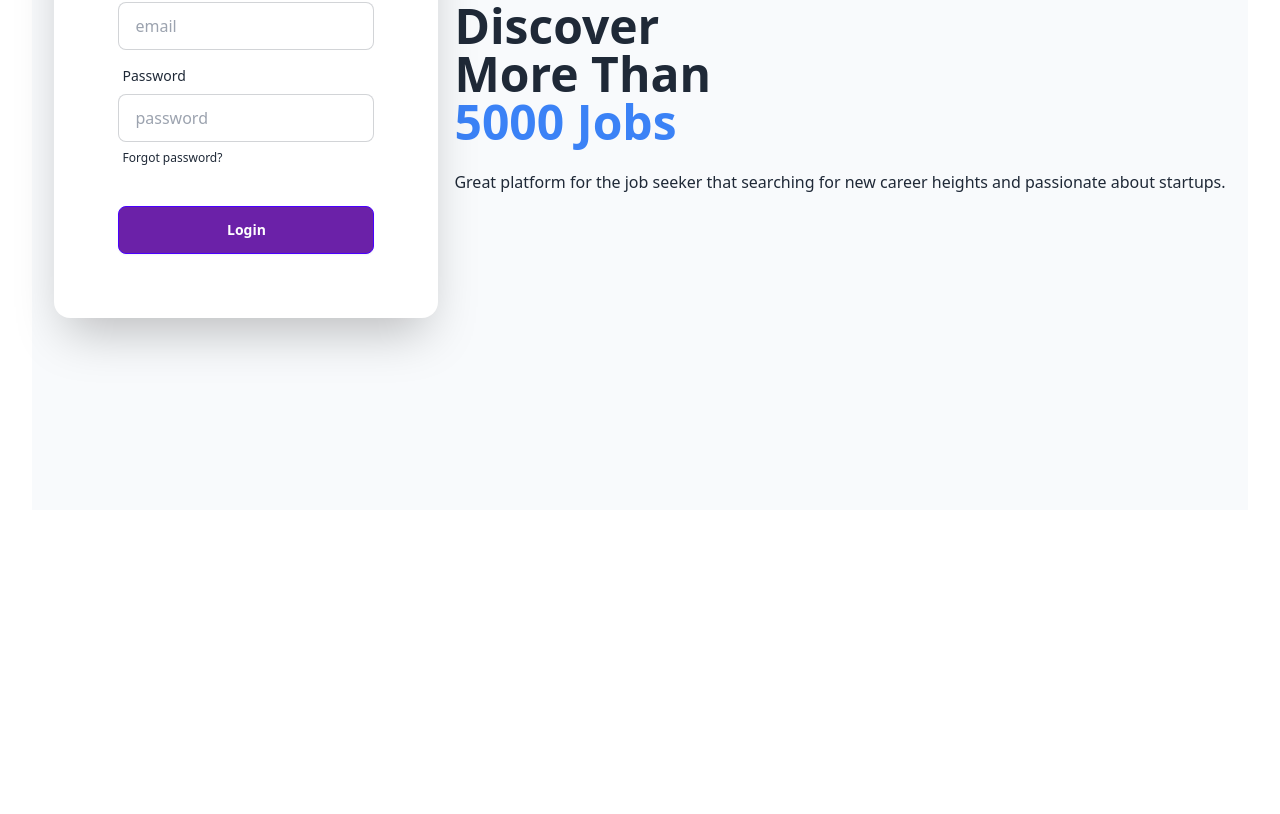
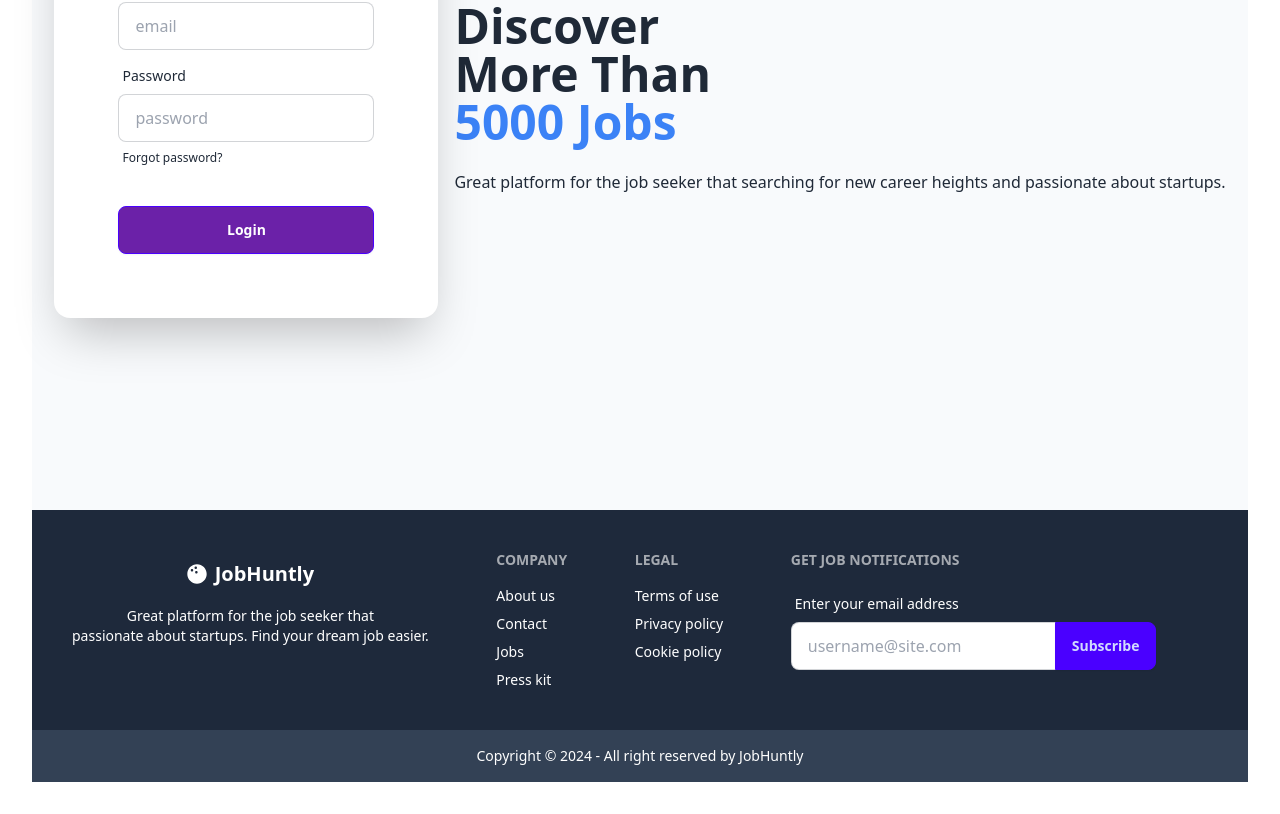
Before and after one commit to chand-stack/job-seeking, a React (Vite) app: page / in a window 1280 px wide. Shown: the part 390-1204 px from the top of the page. Before the commit the page ends 932 px from the top, so only its background shows below. Built offline with nearby package versions, Linux system fonts and the light colour scheme.

Commit message:
Chore: footer added

```diff
--- a/src/Components/Pages/Home/Home.jsx
+++ b/src/Components/Pages/Home/Home.jsx
@@ -5,7 +5,7 @@ import { Banner } from '../../Shared/Banner'
 export const Home = () => {
   return (
     <div>
-        <Nav/>
+
         <Banner/>
     </div>
   )
--- /dev/null
+++ b/src/Components/Shared/Footer.jsx
@@ -0,0 +1,48 @@
+import React from 'react'
+import { FaBowlingBall } from 'react-icons/fa'
+
+export const Footer = () => {
+  return (
+    <div className=' w-full'><footer className="footer p-10 bg-slate-800 text-white">
+    <nav>
+      <div>
+      <h1 className="btn btn-ghost text-xl font-bold">
+        <FaBowlingBall className='text-white'/>
+        JobHuntly</h1>
+        <h1 className='py-2'>Great platform for the job seeker that <br /> passionate about startups. Find your dream job easier.</h1>
+      </div>
+    </nav>
+    <nav>
+      <h6 className="footer-title">Company</h6>
+      <a className="link link-hover">About us</a>
+      <a className="link link-hover">Contact</a>
+      <a className="link link-hover">Jobs</a>
+      <a className="link link-hover">Press kit</a>
+    </nav>
+    <nav>
+      <h6 className="footer-title">Legal</h6>
+      <a className="link link-hover">Terms of use</a>
+      <a className="link link-hover">Privacy policy</a>
+      <a className="link link-hover">Cookie policy</a>
+    </nav>
+    <form>
+      <h6 className="footer-title">Get job notifications</h6>
+      <fieldset className="form-control w-80">
+        <label className="label">
+          <span className="label-text text-white">Enter your email address</span>
+        </label>
+        <div className="join">
+          <input type="text" placeholder="username@site.com" className="input input-bordered join-item" />
+          <button className="btn btn-primary join-item">Subscribe</button>
+        </div>
+      </fieldset>
+    </form>
+  </footer>
+  <footer className="footer footer-center p-4 bg-slate-700 text-white">
+  <aside>
+    <p>Copyright © 2024 - All right reserved by JobHuntly</p>
+  </aside>
+</footer>
+  </div>
+  )
+}
--- a/src/MainLayout/Root.jsx
+++ b/src/MainLayout/Root.jsx
@@ -1,8 +1,14 @@
 import React from 'react'
 import { Outlet } from 'react-router-dom'
+import { Nav } from '../Components/Shared/Nav'
+import { Footer } from '../Components/Shared/Footer'
 
 export const Root = () => {
   return (
-    <div><Outlet/></div>
+    <div>
+        <Nav/>
+        <Outlet/>
+        <Footer/>
+        </div>
   )
 }
```
